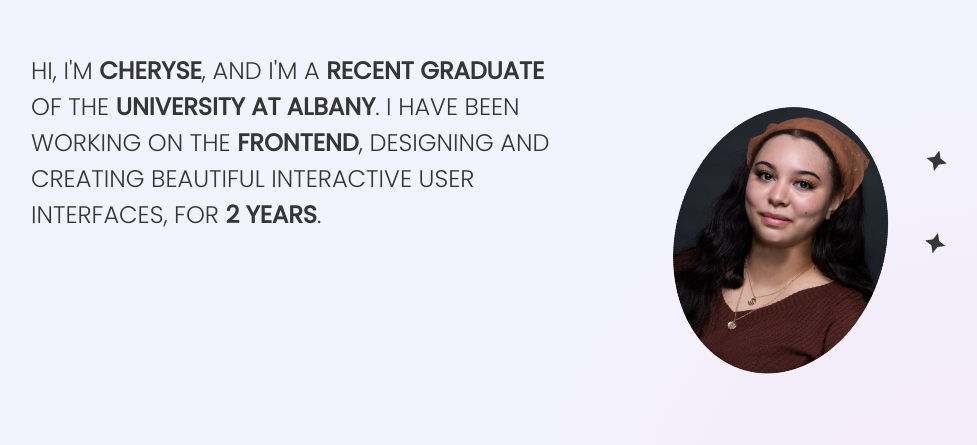
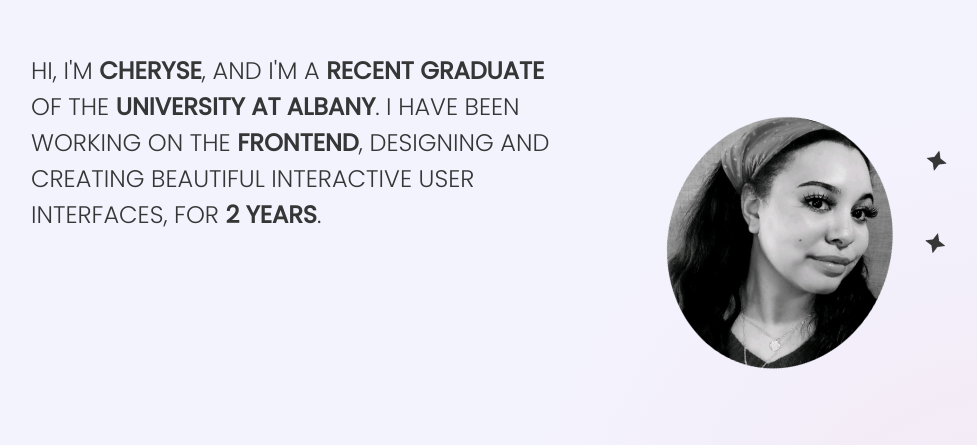
Before and after one commit to cherysejohnson/portfolio, a plain HTML site: page index.html in a window 1280 px wide. Shown: the part 826-1271 px from the top of the page, without its empty margins (144-1121 px from the left). Drawn offline with nearby package versions, Linux system fonts and the light colour scheme.

Commit message:
Change headshot Swap headshot image for BW - more in line with brand.

```diff
--- a/index.html
+++ b/index.html
@@ -80,7 +80,7 @@
           </div>
           <div class="scroll-reveal-right">
             <div class="description-image has-sparkles">
-              <img src="./images/UALB-Fair-Circle.png" alt="Headshot of the page author, Cheryse.">
+              <img src="./images/bw-circle.png" alt="Headshot of the page author, Cheryse.">
             </div>
           </div>
         </div>
```
Also changed, not shown: images/UALB-Fair-Circle.png (deleted), images/bw-circle.png (added).
